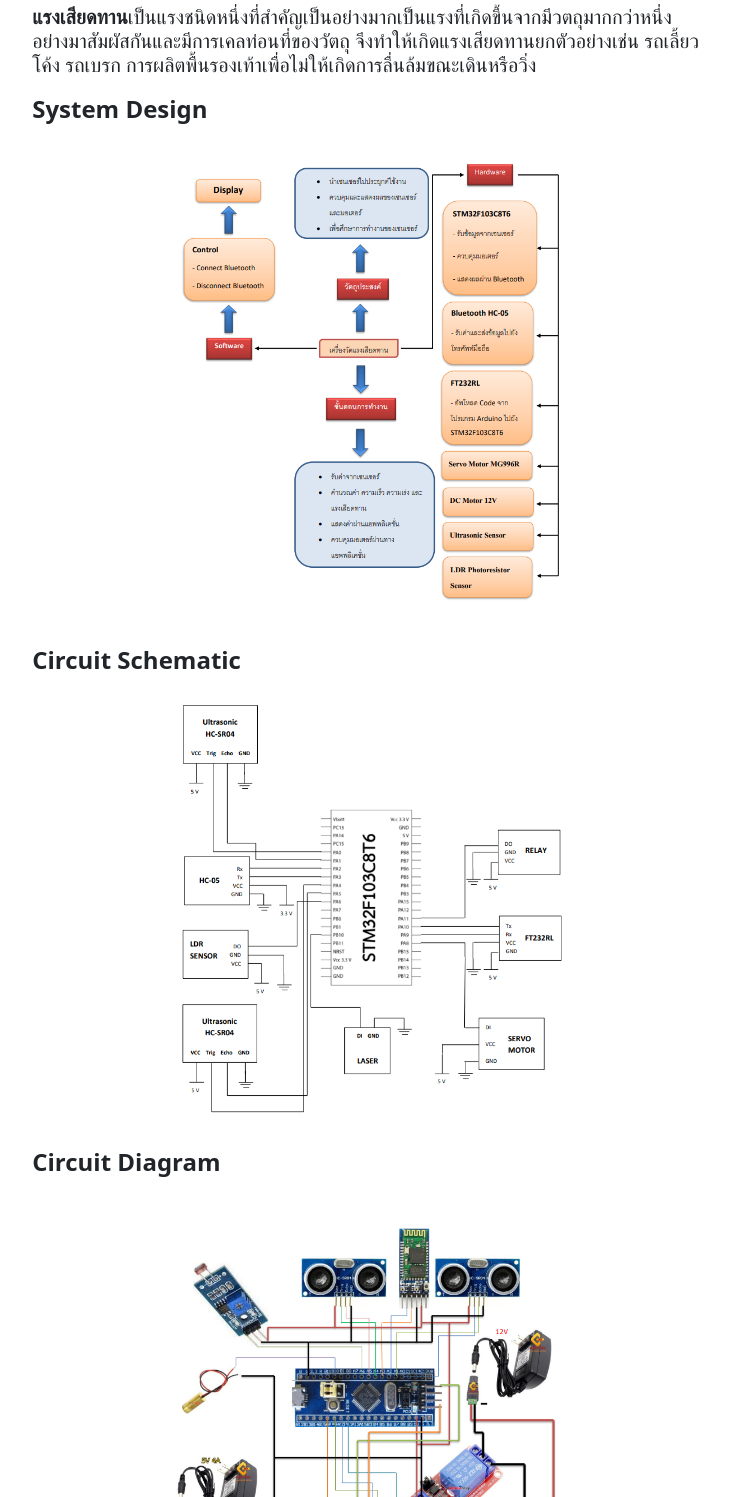
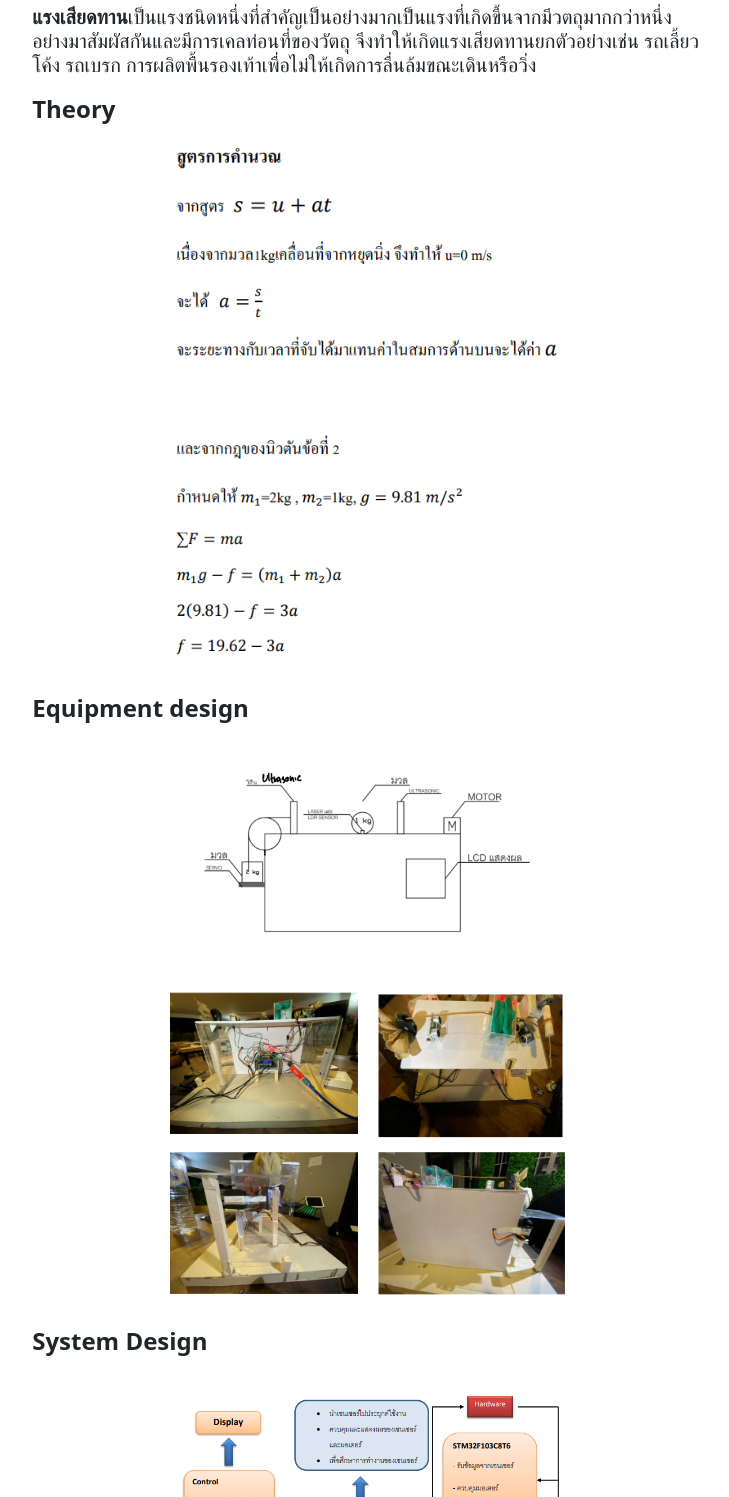
Before and after one commit to chanadeecnd/chanadeecnd.github.io, a plain HTML site: page frictionProject.html in a window 1280 px wide. Shown: the part 703-2200 px from the top of the page, without its empty margins (273-1002 px from the left). Drawn offline with nearby package versions, Linux system fonts and the light colour scheme.

Commit message:
edit friction and laser project

```diff
--- a/frictionProject.html
+++ b/frictionProject.html
@@ -24,6 +24,11 @@
             <img src="./image/frictionheader.jpg" alt="">
             <h5><strong>แรงเสียดทาน</strong>เป็นแรงชนิดหนึ่งที่สำคัญเป็นอย่างมากเป็นแรงที่เกิดขึ้นจากมีวตถุมากกว่าหนึ่งอย่างมาสัมผัสกันและมีการเคลท่อนที่ของวัตถุ
             จึงทำให้เกิดแรงเสียดทานยกตัวอย่างเช่น รถเลี้ยวโค้ง รถเบรก การผลิตพื้นรองเท้าเพื่อไม่ให้เกิดการลื่นล้มขณะเดินหรือวิ่ง</h5>
+            <h4>Theory</h4>
+            <img src="./image/friction/theory.PNG" width="100%" alt="">
+            <h4>Equipment design</h4>
+            <img src="./image/friction/draf.PNG" alt="">
+            <img src="./image/friction/projectpic.PNG" alt="">
             <h4>System Design</h4>
             <img src="./image/system design.PNG" alt="">
             <h4>Circuit Schematic</h4>
```
Also changed, not shown: laserProject.html (+2 -5 lines), image/friction/draf.PNG (added), image/friction/projectpic.PNG (added), image/friction/theory.PNG (added), image/friction/theory_laser.PNG (added).
